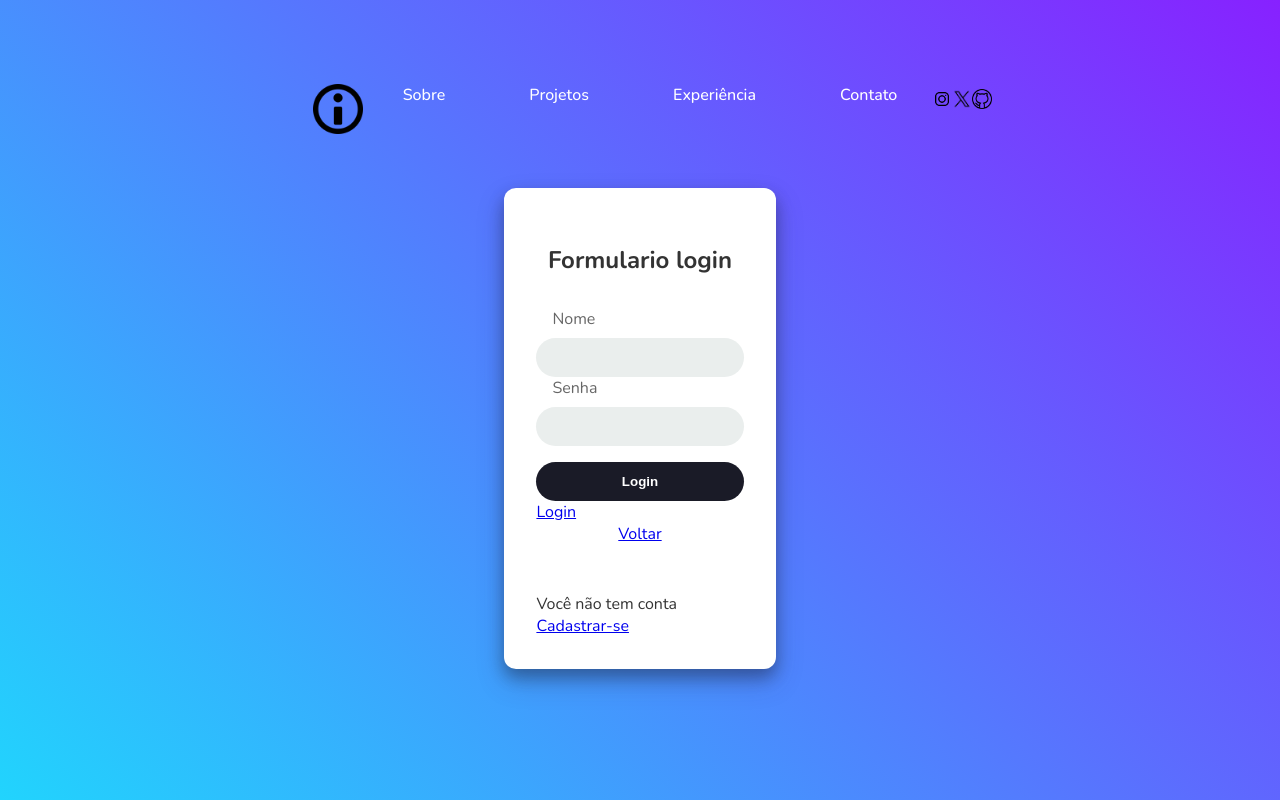
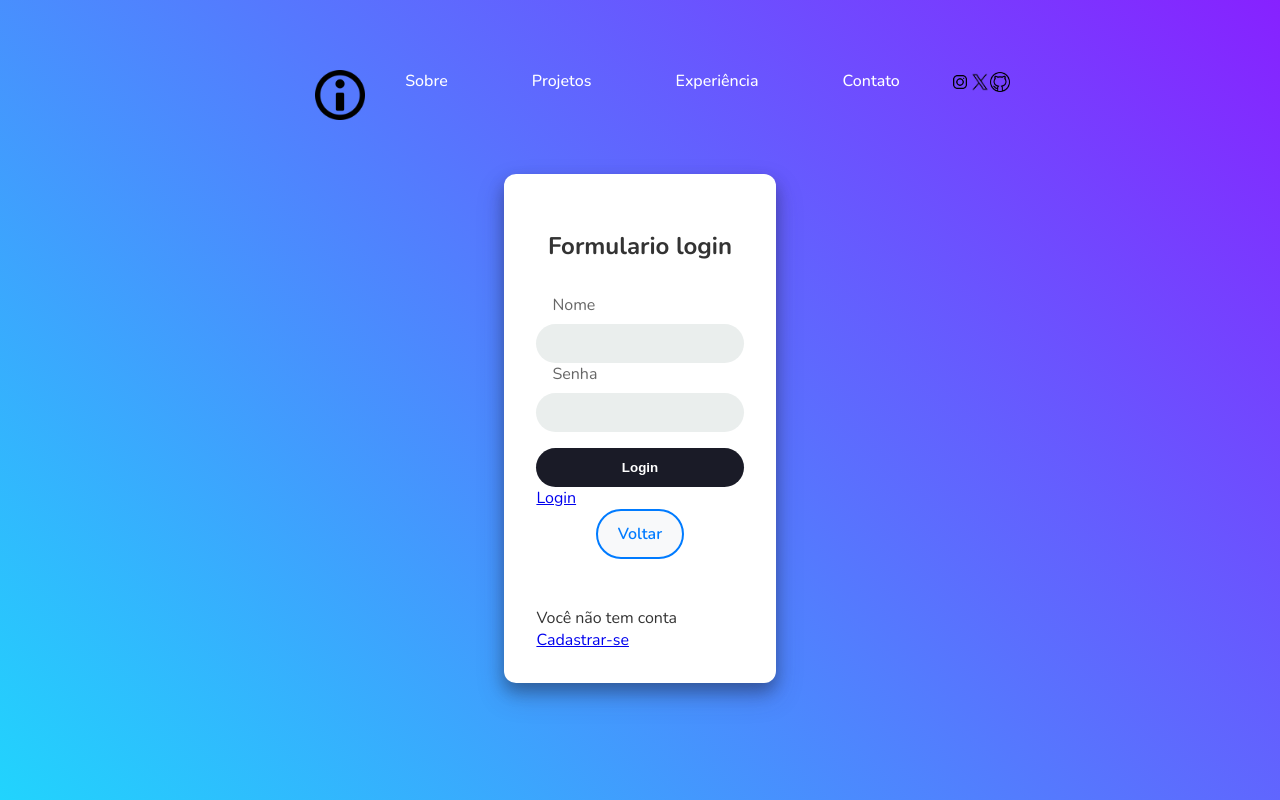
Before and after one commit to iz4bella/biblioteca141, a PHP site: page /login.php in a window 1280 px wide. Run offline with PHP 8.4, Linux system fonts and the light colour scheme.

Commit message:
putamerda

```diff
--- a/style3.css
+++ b/style3.css
@@ -24,7 +24,7 @@
     font-family: Arial;
     color: #1100ff;
     background: -webkit-linear-gradient(
-        0deg, #4d40ff 0%, #466e85 46%, #ff0055 86%
+        45deg, #21D4FD, #8721FF
     );
     background-clip: text;
     -webkit-background-clip: text;
--- a/views/style.css
+++ b/views/style.css
@@ -55,6 +55,7 @@ body {
 .icon:hover {
     opacity: 0.7;
 }
+
 
 .social-links {
     padding: 0 2.5rem;
@@ -196,9 +197,10 @@ button:hover {
 }
 
 .icon {
-    width: 30px;
-    height: 30px;
+    width: 25px;
+    height: 25px;
     transition: opacity 0.3s;
+    justify-content: space-between;
 }
 
 .icon:hover {
@@ -229,11 +231,77 @@ button:hover {
 
 .icon img {
     max-width: 100%;
-    height: auto;
-    width: auto;
     display: block;
     margin: 10px;
-    justify-content: space-between;
     gap: 5rem;
 
 }
+
+.git  {
+    height: 20px;
+    width: 20px;
+}
+.tt  {
+    height: 20px;
+    width: 20px;
+}
+
+.custom-link {
+    display: inline-block;
+    background-color: black;  /* Cor de fundo verde */
+    color: white;  /* Cor do texto */
+    padding: 14px 20px;  /* Espaçamento interno */
+    text-decoration: none;  /* Remover o sublinhado */
+    border-radius: 5px;  /* Borda arredondada */
+    font-size: 16px;  /* Tamanho da fonte */
+    text-align: center;
+    cursor: pointer;  /* Cursor de mão ao passar o mouse */
+    transition: background-color 0.3s, transform 0.3s;  /* Transição suave */
+}
+
+.custom-link:hover {
+    background-color: black;  /* Cor de fundo quando passar o mouse */
+    transform: scale(1.05);  /* Efeito de aumento */
+}
+
+.custom-link:focus {
+    outline: none;  /* Remover o contorno quando o link é focado */
+}
+
+
+.voltar {
+    display: inline-block;  /* Tornar o link como um bloco em linha, para facilitar o estilo */
+    padding: 12px 20px;  /* Espaçamento interno (tamanho do botão) */
+    font-size: 16px;  /* Tamanho da fonte */
+    background-color: #f8f9fa;  /* Cor de fundo clara */
+    color: #007bff;  /* Cor do texto */
+    border: 2px solid #007bff;  /* Borda azul */
+    border-radius: 30px;  /* Bordas arredondadas */
+    text-decoration: none;  /* Remover sublinhado do link */
+    font-weight: 600;  /* Deixar o texto em negrito */
+    text-align: center;  /* Centralizar o texto */
+    transition: all 0.3s ease;  /* Transição suave para as alterações */
+    cursor: pointer;  /* Cursor de mão ao passar o mouse */
+}
+
+/* Efeito hover para quando o usuário passa o mouse sobre o link */
+.voltar:hover {
+    background-color: #007bff;  /* Muda a cor de fundo para azul */
+    color: white;  /* Cor do texto para branco */
+    border-color: #0056b3;  /* Muda a cor da borda para um azul mais escuro */
+    transform: translateY(-5px);  /* Efeito de elevação ao passar o mouse */
+}
+
+/* Efeito focus para quando o link é clicado ou recebe o foco */
+.voltar:focus {
+    outline: none;  /* Remove o contorno padrão do foco */
+    box-shadow: 0 0 8px rgba(0, 123, 255, 0.5);  /* Sombra azul ao focar */
+}
+
+/* Efeito quando o link está desativado (opcional) */
+.voltar:disabled {
+    background-color: #e0e0e0;  /* Cor de fundo cinza claro */
+    border-color: #ccc;  /* Cor da borda cinza */
+    color: #999;  /* Cor do texto cinza */
+    cursor: not-allowed;  /* Cursor de bloqueado */
+}
```
Also changed, not shown: index.php (renamed from views/index.php).
